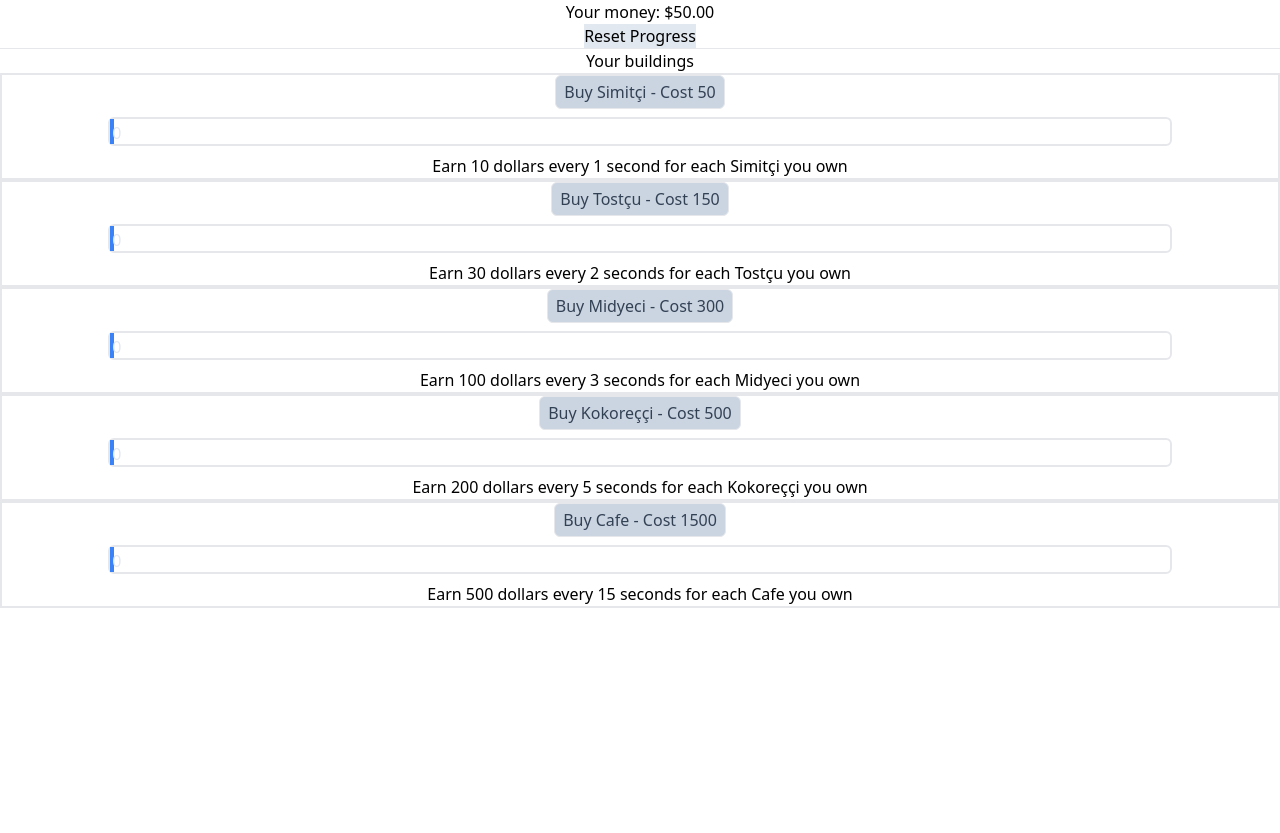
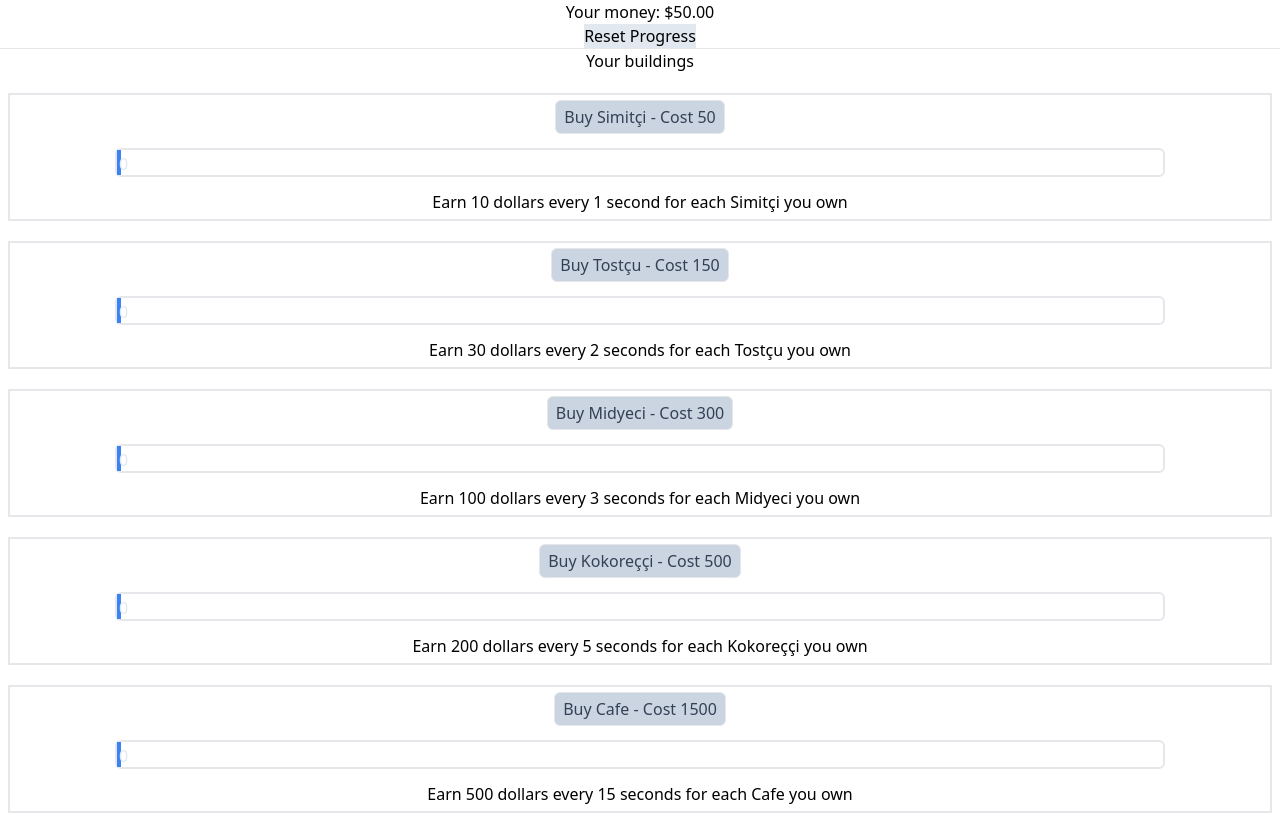
Before and after one commit to ogiboy/idler-game, a Next.js app: page / in a window 1280 px wide. Before the commit the page ends 800 px from the top, so only its background shows below. Built offline with nearby package versions, Linux system fonts and the light colour scheme.

Commit message:
add margin to vendor component

```diff
--- a/src/components/Vendor.jsx
+++ b/src/components/Vendor.jsx
@@ -17,7 +17,7 @@ const Vendor = ({ building, handlePurchase }) => {
   }, [building.number, api])
 
   return (
-    <div className="border-2 flex flex-col items-center justify-between min-h-24">
+    <div className="border-2 flex flex-col items-center justify-evenly min-h-32 mx-2 my-5">
       <button
         onClick={() => handlePurchase(building.id)}
         className="border rounded-md bg-slate-300 hover:text-slate-100 hover:bg-slate-400 text-slate-700 py-1 px-2 disabled:bg-slate-200 disabled:text-slate-700"
```
